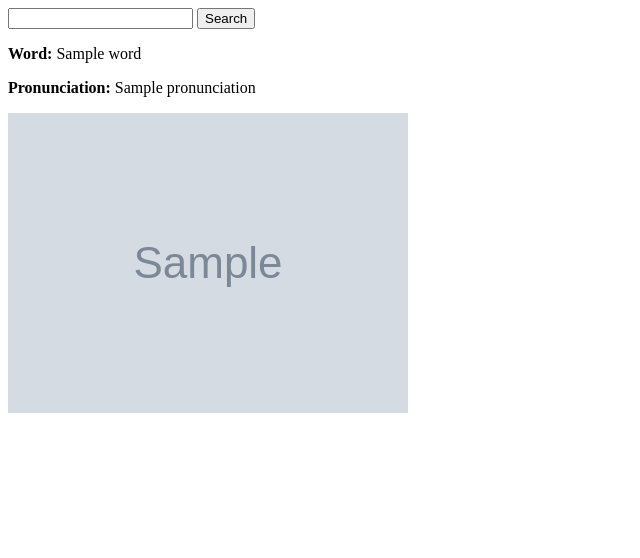
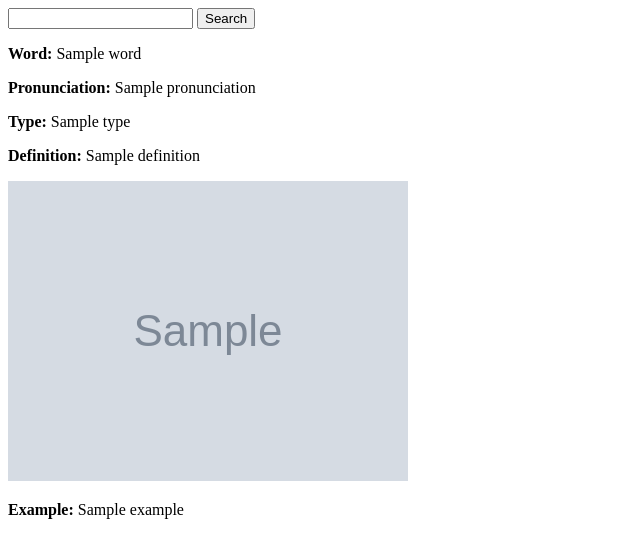
Before and after one commit to izudada/dictionary_app, a Django app: template templates/index.html in a window 1280 px wide. Shown: the top 558 px of the page, without its empty margins (0-640 px from the left). Run offline with Django 3.2, Linux system fonts and the light colour scheme; the template is opened without the code that fills it: most values are stand-ins (such as "Sample title", 1, 10 or a date in 2020); grey boxes marked "Sample" are stand-in pictures; parts of the project's set-up code (start-up, migrations or seed data) failed here and were passed over.

Commit message:
Fix loop irregularity

```diff
--- a/templates/index.html
+++ b/templates/index.html
@@ -18,22 +18,36 @@
 
         <form action="" method="post">
             {% csrf_token %}
-            <input type="text" name="word" id="word">
+            <input type="text" name="word" id="word" required>
             <input type="submit" value="Search">
         </form>
 
-        {% if word %}
-            <p> <strong> Word: </strong> {{ word }} </p>
-            {% if pronunciation is not None %}
-                <p> <strong> Pronunciation: </strong> {{ pronunciation }} </p>
+        <div id="definitions">
+
+            {% if definitions %}
+                <p> <strong> Word:</strong> {{ word }} </p>
+                <p> <strong> Pronunciation:</strong> {{ pronunciation }} </p>
+
+                <div id="descriptions">
+                    {% for data in definitions %}
+                        <div class="descriptios">
+                            <p> <strong> Type:</strong> {{ data.type }}</p>
+
+                            <div class="detail">
+                                <p> <strong> Definition:</strong> {{ data.definition }} </p>
+
+
+                                    <img class="image" src="{{ data.image_url }}" alt="Image of the word {{ word }}">
+
+                            </div>
+
+                            <p> <strong> Example:</strong> {{ data.example }} </p>
+                        </div>
+                    {% endfor %}
+                </div>
             {% endif %}
 
-            {%  for image in url %}
-                {% if image is not None %}
-                    <img class="image" src="{{ image }}" alt="Image of the word {{ word }}">
-                {% endif %}
-            {% endfor %}
-        {% endif %}
+        </div>
 
     </main>
 
```
